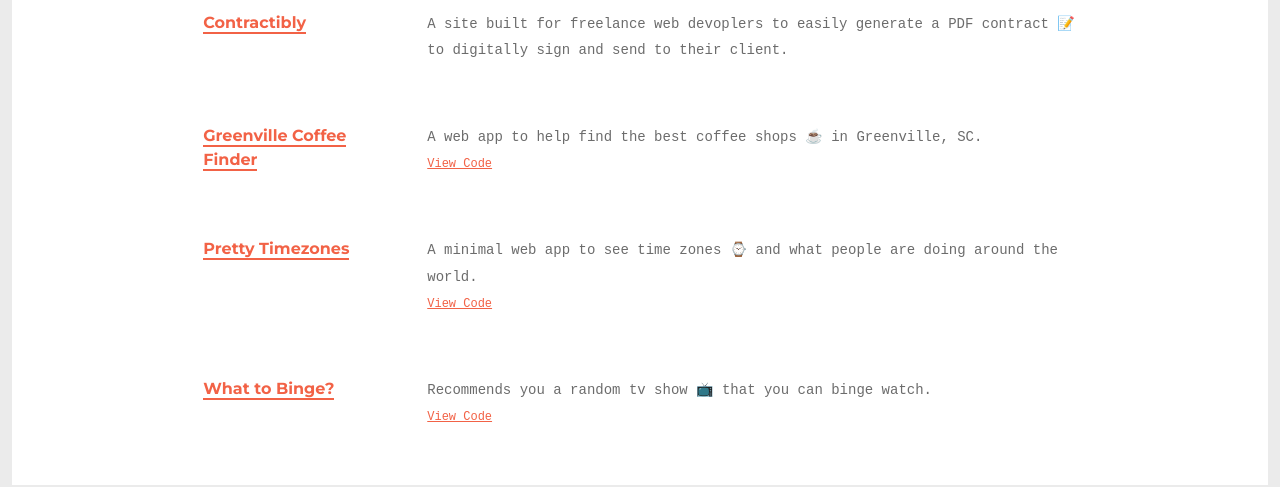
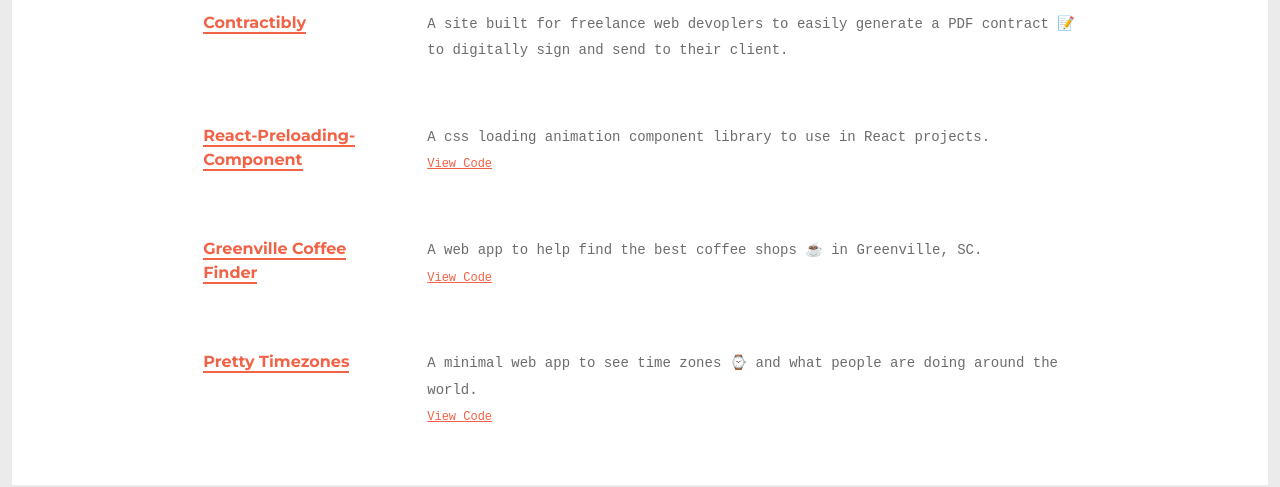
Before and after one commit to nel-co/text-shadow-generator, a website: page build/projects.html in a window 1280 px wide. Shown: the part 303-790 px from the top of the page. Drawn offline with nearby package versions, Linux system fonts and the light colour scheme.

Commit message:
Add loading component to project page

```diff
--- a/build/projects.html
+++ b/build/projects.html
@@ -59,6 +59,17 @@
 			</div>
 			<div class="col m9 side-description">
 				A site built for freelance web devoplers to easily generate a PDF contract 📝 to digitally sign and send to their client.
+			</div>
+		</div>
+		<!--End of Row -->
+		<div class="row experiments">
+			<div class="col m3 side-headline">
+				<a href="https://nel-co.github.io/react-preloading-component-demo/" target="_blank">React-Preloading-Component</a>
+			</div>
+			<div class="col m9 side-description">
+				A css loading animation component library to use in React projects.
+				<br>
+				<a href="https://github.com/nel-co/react-preloading-component" target="_blank">View Code</a>
 			</div>
 		</div>
 		<!--End of Row -->
```
